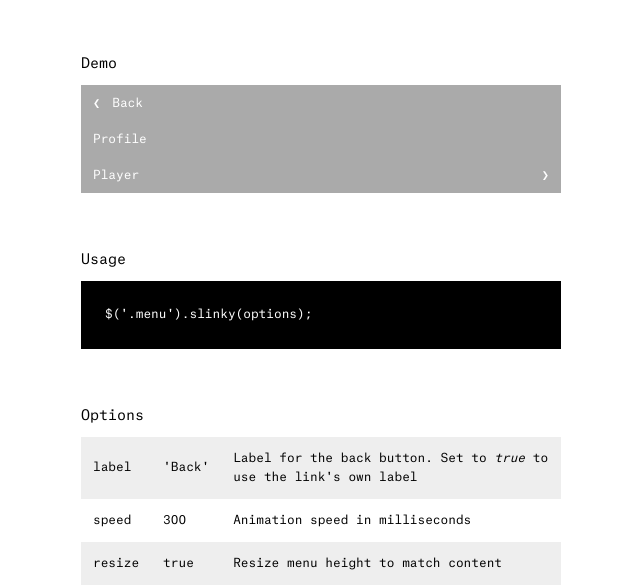
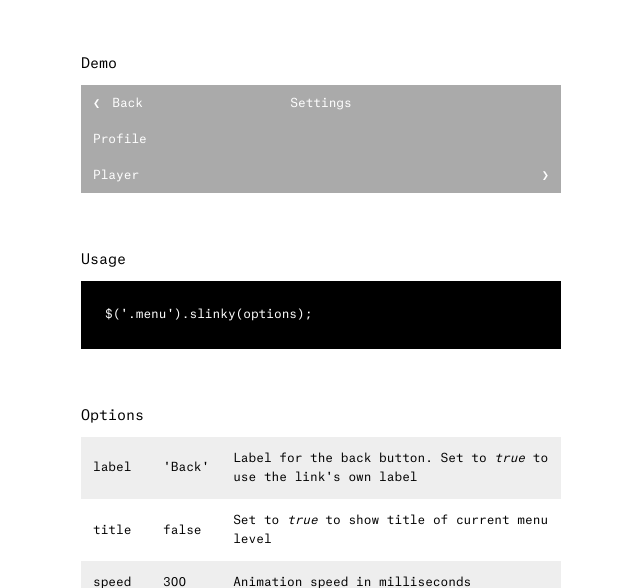
Before and after one commit to alizahid/slinky, a plain HTML site: page index.html in a window 1280 px wide. Both pictures are taken after a click on the link "Settings". Shown: the part 212-800 px from the top of the page, without its empty margins (319-959 px from the left). Drawn offline with nearby package versions, Linux system fonts and the light colour scheme.

Commit message:
Option for title added
Fixes #11

```diff
--- a/assets/css/jquery.slinky.css
+++ b/assets/css/jquery.slinky.css
@@ -38,7 +38,32 @@
 	top: 0;
 }
 
+.slinky-menu .header {
+	position: relative;
+}
+
+.slinky-menu h2 ~ a.back {
+	left: 0;
+	position: absolute;
+	top: 0;
+}
+
+.slinky-menu h2 {
+	font-size: 1em;
+	margin: 0;
+	text-align: center;
+}
+
 /* Default theme */
+
+.slinky-menu .header {
+	background: #AAA;
+}
+
+.slinky-menu h2 {
+	color: #FFF;
+	padding: 1em;
+}
 
 .slinky-menu a {
 	background: #AAA;
--- a/assets/js/jquery.slinky.js
+++ b/assets/js/jquery.slinky.js
@@ -13,6 +13,7 @@ Published under the MIT license
 
 		var settings = $.extend({
 			label: 'Back',
+			title: false,
 			speed: 300,
 			resize: true
 		}, options);
@@ -20,8 +21,7 @@ Published under the MIT license
 		// Convenience method for navigation animation
 
 		var move = function(menu, next, callback) {
-			var width = menu.outerWidth(),
-				left = Math.round(parseInt(menu.get(0).style.left)) || 0;
+			var left = Math.round(parseInt(menu.get(0).style.left)) || 0;
 
 			// Use multiples of 100% for responsive animation
 
@@ -55,23 +55,40 @@ Published under the MIT license
 
 			$('a + ul', menu).prev().addClass('next');
 
-			// Add back links with correct labels
+			// Add header for back button and title
 
-			if (settings.label === true) {
+			$('li > ul', menu).prepend('<li class="header">');
+
+			// Add title
+
+			if (settings.title === true) {
+				// Create a label with title from the parent
+
+				$('li > ul', menu).each(function() {
+					var label = $(this).parent().find('a').first().text(),
+						title = $('<h2>').text(label);
+
+					$('> .header', this).append(title);
+				});
+			}
+
+			// Add back links with appropriate labels
+
+			if (!settings.title && settings.label === true) {
 				// Create a link with label from parent
 
 				$('li > ul', menu).each(function() {
 					var label = $(this).parent().find('a').first().text(),
 						backLink = $('<a>').text(label).prop('href', '#').addClass('back');
 
-					$(this).prepend(backLink);
+					$('> .header', this).append(backLink);
 				});
 			} else {
 				// Create a link with the label from settings
 
 				var backLink = $('<a>').text(settings.label).prop('href', '#').addClass('back');
 
-				$('li > ul', menu).prepend(backLink);
+				$('.header', menu).append(backLink);
 			}
 
 			// Setup navigation
@@ -99,11 +116,11 @@ Published under the MIT license
 					}
 				} else if (a.hasClass('back')) {
 					move(root, false, function() {
-						a.parent().hide();
+						a.parent().parent().hide();
 					});
 
 					if (settings.resize) {
-						resize(menu, a.parent().parents('ul'));
+						resize(menu, a.parent().parent().parents('ul'));
 					}
 				}
 			});
--- a/index.html
+++ b/index.html
@@ -216,6 +216,11 @@
 						<td>Label for the back button. Set to <em>true</em> to use the link's own label</td>
 					</tr>
 					<tr>
+						<th>title</th>
+						<td>false</td>
+						<td>Set to <em>true</em> to show title of current menu level</td>
+					</tr>
+					<tr>
 						<th>speed</th>
 						<td>300</td>
 						<td>Animation speed in milliseconds</td>
@@ -238,7 +243,9 @@
 <script src="assets/js/jquery.slinky.js"></script>
 <script>
 	$(document).ready(function() {
-		$('#menu').slinky();
+		$('#menu').slinky({
+			title: true
+		});
 	});
 </script>
 
```
Also changed, not shown: README.md.
